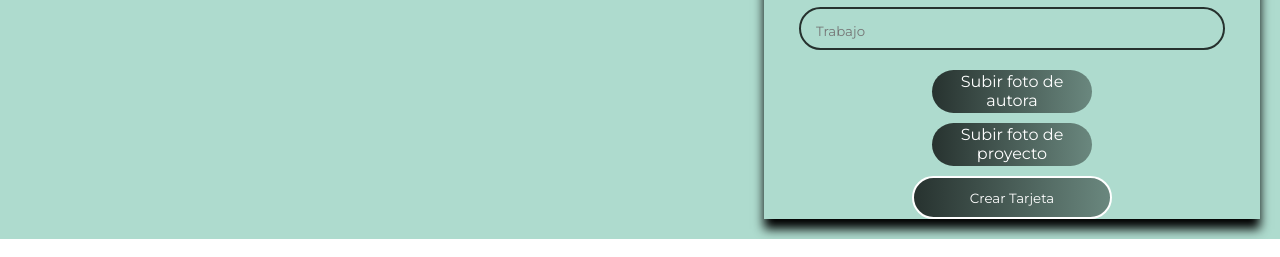
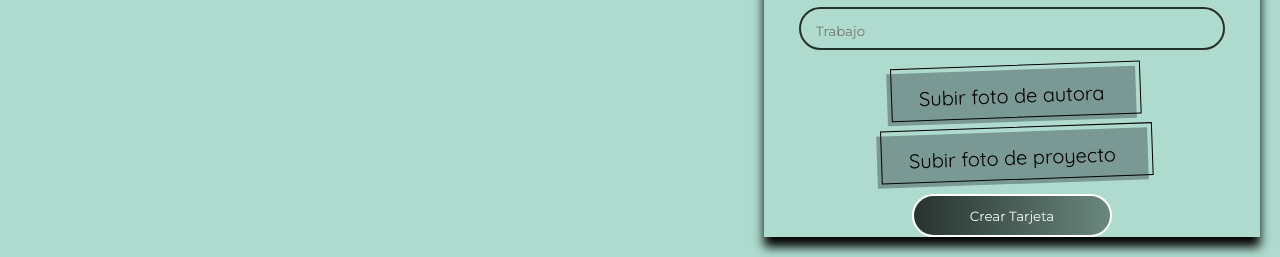
Before and after one commit to Adalab/Adalab-project-promo-s-module-3-team-3, a React app: page /#/CreateProject in a window 1280 px wide. Shown: the part 1012-1269 px from the top of the page. Built offline with nearby package versions, Linux system fonts and the light colour scheme; grey boxes are pictures that could not be loaded.

Commit message:
add styles in Form

```diff
--- a/src/components/LandingPage.js
+++ b/src/components/LandingPage.js
@@ -9,10 +9,10 @@ const LandingPage = ({ cards }) => {
       <h2 className="landingPage__subtitle">
         Escaparate en línea para recoger ideas a través de la tecnología
       </h2>
-      <Link to="/CreateProject">
-        <button className="btn">NUEVO PROYECTO</button>{" "}
+      <Link to="/CreateProject" className="link">
+        <button className="link__btn">NUEVO PROYECTO</button>{" "}
       </Link>
-      <button className="btn">VER PROYECTOS</button>
+      <button className="link__btn">VER PROYECTOS</button>
       <div className="landingDiv">
         {cards.map((card, index) => (
           <Card data={card} key={index} />
--- a/src/styles/layouts/Form.scss
+++ b/src/styles/layouts/Form.scss
@@ -102,29 +102,67 @@
     }
 
     &__buttons-img {
-        text-align: center;
+        display: flex;
+        justify-content: center;
+        flex-direction: column;
+        align-items: center;
 
         &--btn {
             display: inline-block;
-            width: 160px;
+            text-align: center;
+            background-color: #7a9994;
+            border: 0 solid #E5E7EB;
+            font-family: $font__landing;
+            justify-content: center;
+            line-height: 1.75rem;
+            padding: .75rem 5rem;
+            position: relative;
+            width: 100%;
+            max-width: 360px;
+            font-size: 1rem;
+            font-weight: 500;
+            position: relative;
+            cursor: pointer;
+            transform: rotate(-2deg);
+            user-select: none;
+            -webkit-user-select: none;
+            touch-action: manipulation;
             margin-top: 10px;
             box-sizing: border-box;
             padding: 2px;
-            color: white;
-            text-align: center;
-            border: none;
-            height: 43px;
-            background: linear-gradient(90deg, #26312e -1.57%, #69867d 98.43%);
-            border-radius: 40px;
+            @media (min-width: 768px) {
+                padding: .75rem 2rem;
+                font-size: 1.25rem;
+            }
+            // color: white;
+            // text-align: center;
+            // border: none;
+            // height: 43px;
+            // background: linear-gradient(90deg, #26312e -1.57%, #69867d 98.43%);
+            // border-radius: 40px;
         }
-
+        &--btn:focus {
+            outline: 0;
+        }
+        &--btn:after {
+            content: '';
+            position: absolute;
+            border: 1px solid #000000;
+            bottom: 4px;
+            left: 4px;
+            width: calc(100% - 1px);
+            height: calc(100% - 1px);
+        }
+        &--btn:hover:after {
+            bottom: 2px;
+            left: 2px;
+        }
         &--btn-large {
             width: 160px;
             margin-top: 10px;
             color: white;
             text-align: center;
             border: none;
-
             height: 43px;
             background: linear-gradient(90deg, #26312e -1.57%, #69867d 98.43%);
             border-radius: 40px;
@@ -133,7 +171,6 @@
             cursor: pointer;
         }
     }
-
     &__card {
         color: $color__form;
         text-align: center;
--- a/src/styles/layouts/LandingPage.scss
+++ b/src/styles/layouts/LandingPage.scss
@@ -8,8 +8,6 @@
     align-items: center;
     gap: 10px;
     height: auto;
-
-
         &__title {
                 font-family: $font__landing;
                 font-size: 1.4rem;
@@ -19,7 +17,6 @@
                     font-size: 2rem;
             }
         }
-
         &__subtitle {
             font-family: $font__landing;
             font-size: 1rem;
@@ -30,7 +27,10 @@
                 }
         }
 
-        .btn {
+        .link {
+            text-decoration: none 5px solid #000000;
+
+        &__btn {
             margin-top: 10px;
             background-color: #7a9994;
             border: 0 solid #E5E7EB;
@@ -45,7 +45,6 @@
             padding: .75rem 1rem;
             position: relative;
             text-align: center;
-            text-decoration: none #000000 solid;
             width: 100%;
             max-width: 360px;
             position: relative;
@@ -61,11 +60,11 @@
         }
 
 
-        .btn:focus {
+        &__btn:focus {
             outline: 0;
         }
 
-        .btn:after {
+        &__btn:after {
             content: '';
             position: absolute;
             border: 1px solid #000000;
@@ -75,11 +74,11 @@
             height: calc(100% - 1px);
         }
 
-        .btn:hover:after {
+        &__btn:hover:after {
             bottom: 2px;
             left: 2px;
         }
-
+    }
 
 }
 
```
